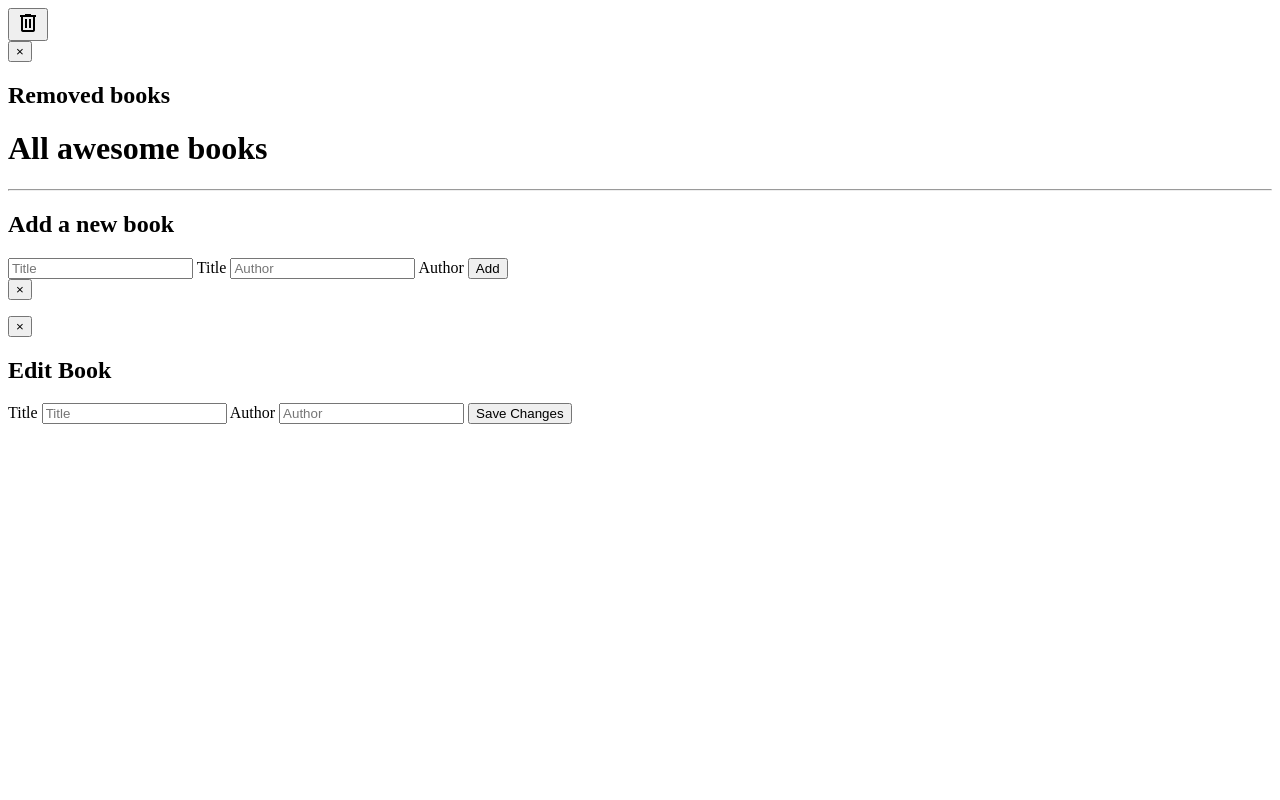
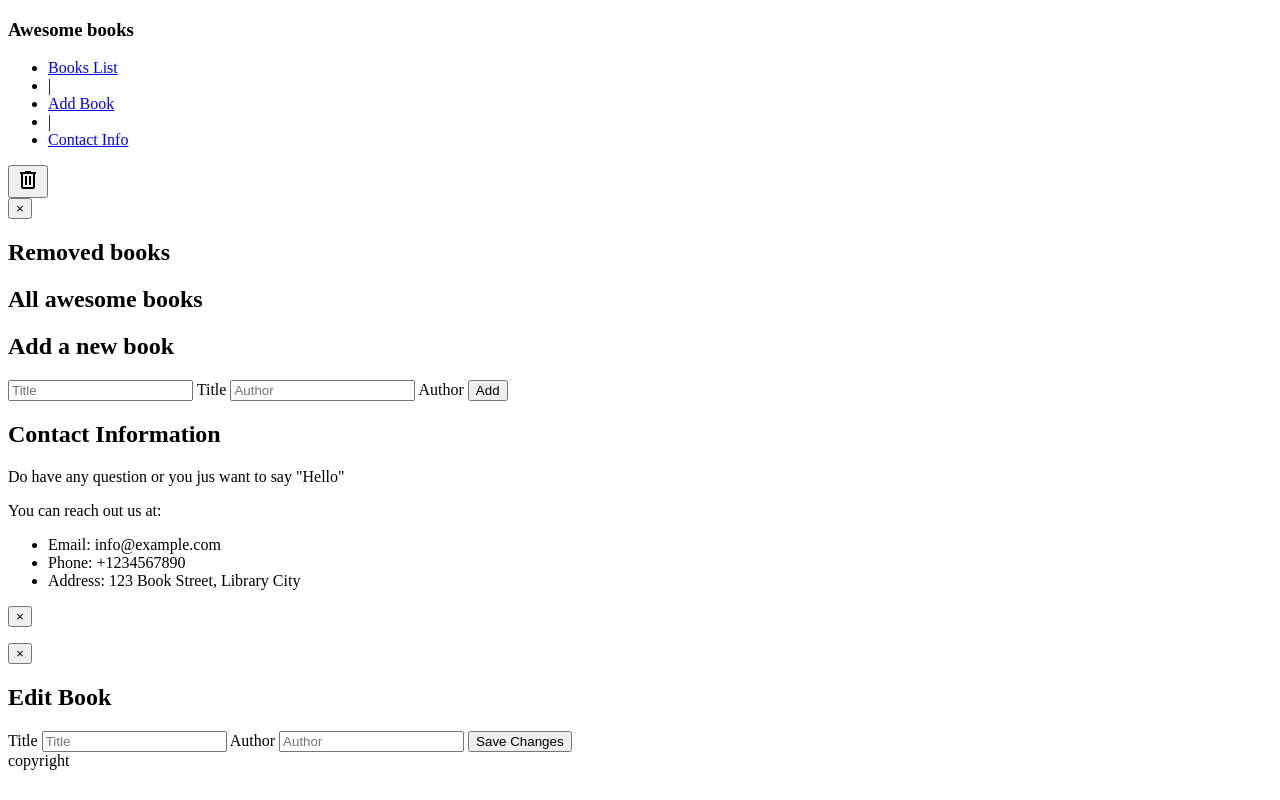
Before and after one commit to popoolahussein/Awesome-books, a website built with Vite: page index.html in a window 1280 px wide. Built offline with nearby package versions, Linux system fonts and the light colour scheme.

Commit message:
docs: implemented a full-website structure to the HTML file

```diff
--- a/index.html
+++ b/index.html
@@ -23,11 +23,29 @@
     <link rel="stylesheet" href="/src/css/style.css" />
   </head>
   <body>
-    <header>
+    <header class="small">
+      <div class="top-nav">
+        <div>
+          <h3 class="nav-title">Awesome books</h3>
+        </div>
+        <nav>
+          <ul class="nav-ul">
+            <li><a href="#books-list" id="nav-books">Books List</a></li>
+            <li>|</li>
+            <li><a href="#add-book" id="nav-add">Add Book</a></li>
+            <li>|</li>
+            <li><a href="#contact" id="nav-contact">Contact Info</a></li>
+          </ul>
+        </nav>
+      </div>
+      <div class="top-content">
         <div class="bin">
           <button class="bin-button" id="bin-button" aria-label="Toggle Menu">
             <span class="material-symbols-outlined"> delete </span>
           </button>
+        </div>
+        <div class="col-md-5"></div>
+        <div><span class="date-display"></span></div>
       </div>
       <section class="bin-menu" id="menu">
         <button class="bin-button close">&times;</button>
@@ -36,13 +54,15 @@
           <div class="book-list" id="removed-book-list"></div>
         </nav>
       </section>
-      <h1 class="head">All awesome books</h1>
     </header>
     <main>
+      <section id="books-list">
+        <h1 class="head">All awesome books</h1>
         <div class="book-list" id="book-list"></div>
-      <div>
+      </section>
+
+      <section class="display" id="add-book">
         <div class="new-books">
-          <hr class="nb-line" />
           <h2 class="input-head">Add a new book</h2>
         </div>
         <div class="input-div">
@@ -54,10 +74,22 @@
             <button class="add" type="submit">Add</button>
           </form>
         </div>
+      </section>
+
+      <section class="contact display" id="contact">
+        <h2 class="contact-h">Contact Information</h2>
+        <div class="contact-p">
+          <p>Do have any question or you jus want to say "Hello"</p>
+          <p>You can reach out us at:</p>
         </div>
+        <ul class="contact-list">
+          <li>Email: info@example.com</li>
+          <li>Phone: +1234567890</li>
+          <li>Address: 123 Book Street, Library City</li>
+        </ul>
+      </section>
 
       <!--? Modal section -->
-
       <div id="message-modal" class="modal" aria-hidden="true" role="dialog">
         <div class="modal-content" role="document">
           <button type="button" class="close" aria-label="Close">&times;</button>
@@ -78,6 +110,13 @@
         </div>
       </div>
     </main>
+
+    <footer>
+      <section class="footer small">
+        <div class="foot">copyright</div>
+      </section>
+    </footer>
+
     <script type="module" src="/src/js/main.js"></script>
   </body>
 </html>
```
Lines whose indentation alone changed are shown as unchanged.
